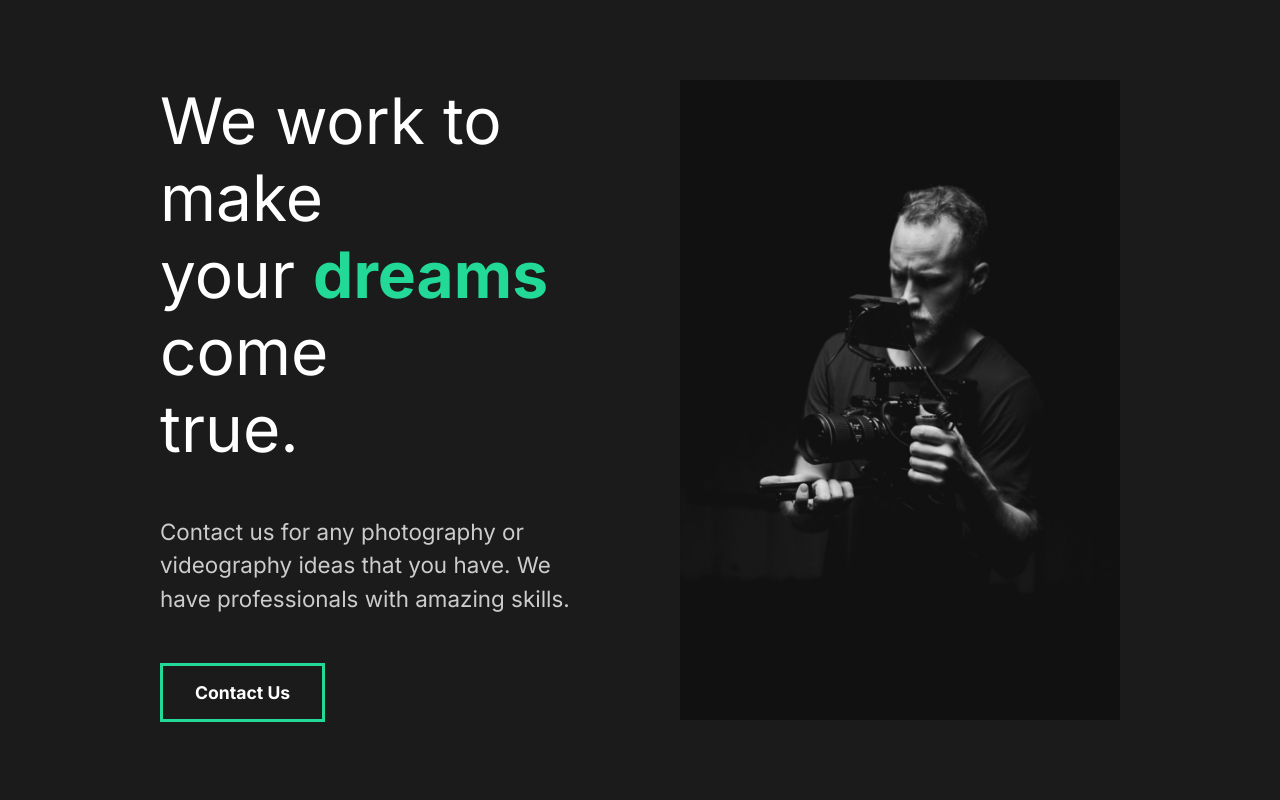
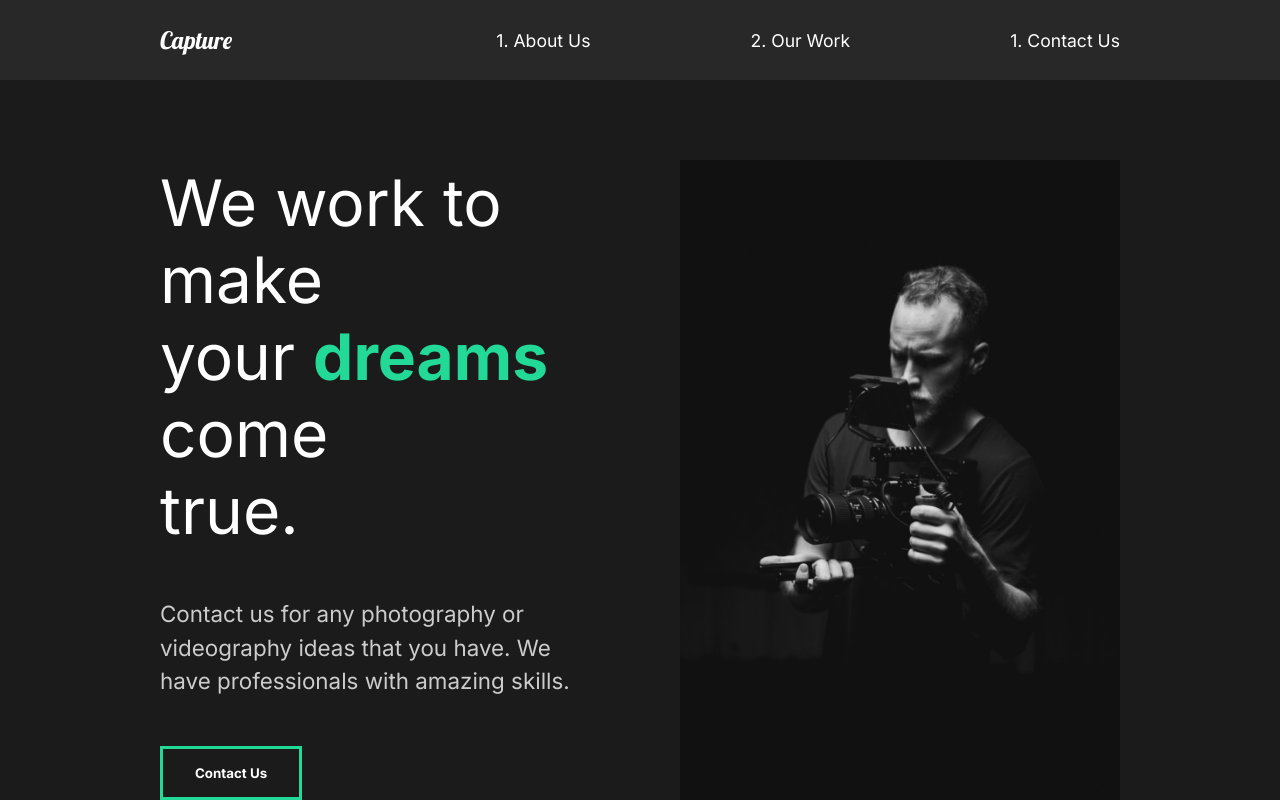
Before and after one commit to Ahsan-Masood98/react-app-portfolio, a React (Create React App) app: page / in a window 1280 px wide. Shown: the top 800 px of the page. Built offline with nearby package versions, Linux system fonts and the light colour scheme.

Commit message:
Creating Nav

```diff
--- a/src/App.js
+++ b/src/App.js
@@ -3,11 +3,12 @@
 import GlobalStyle from "./components/GlobalStyled";
 //Import Pages
 import AboutUs from "./pages/AboutUs";
-
+import Nav from "./components/Nav";
 function App() {
   return (
     <div className="App">
       <GlobalStyle />
+      <Nav />
       <AboutUs />
     </div>
   );
--- a/src/components/FaqSection.js
+++ b/src/components/FaqSection.js
@@ -1,8 +1,11 @@
 import React from "react";
+//Styles
+import styled from "styled-components";
+import { About, Description, Image, Hide } from "../styles";
 
 const FaqSection = () => {
   return (
-    <div className="faq">
+    <Faq>
       <h2>
         Any Questions <span>FAQ</span>
       </h2>
@@ -15,6 +18,7 @@
             Cupiditate, aspernatur.
           </p>
         </div>
+        <div className="faq-line"></div>
       </div>
       <div className="question">
         <h4>Daily Schedule</h4>
@@ -25,6 +29,7 @@
             Cupiditate, aspernatur.
           </p>
         </div>
+        <div className="faq-line"></div>
       </div>
       <div className="question">
         <h4>Different Payment Method</h4>
@@ -35,6 +40,7 @@
             Cupiditate, aspernatur.
           </p>
         </div>
+        <div className="faq-line"></div>
       </div>
       <div className="question">
         <h4>What Products Do You Offer?</h4>
@@ -45,9 +51,36 @@
             Cupiditate, aspernatur.
           </p>
         </div>
+        <div className="faq-line"></div>
       </div>
-    </div>
+    </Faq>
   );
 };
 
+const Faq = styled(About)`
+  display: block;
+  span {
+    display: block;
+  }
+  h2 {
+    padding-bottom: 2rem;
+    font-weight: lighter;
+  }
+  .faq-line {
+    background: #cccccc;
+    height: 0.2rem;
+    margin: 2rem 0rem;
+    width: 100%;
+  }
+  .question {
+    padding: 3rem 0rem;
+    cursor: pointer;
+  }
+  .answer {
+    padding: 2rem 0rem;
+    p {
+      padding: 1rem 0rem;
+    }
+  }
+`;
 export default FaqSection;
--- a/src/components/GlobalStyled.js
+++ b/src/components/GlobalStyled.js
@@ -4,15 +4,17 @@
    *{
     margin: 0;
     padding: 0;
-        box-sizing: border-box;
+    box-sizing: border-box
 }
+
 body{
     background: #1b1b1b;
     font-family: 'Inter', sans-serif;
+
 }
 button{
     font-weight: bold;
-        font-size: 1.1rem;
+    font-size: 1.1.rem;
     cursor: pointer;
     padding: 1rem 2rem;
     border: 3px solid #23d997;
@@ -34,19 +36,22 @@
     }
     h4{
         font-weight: bold;
-    }
-    span{
-        font-weight: bold;
-        color: #23d997;
+        font-size: 2rem;
+
     }
     a{
         font-size: 1.1rem;
     }
+    span{
+        font-weight: bold;
+        color:#23d997;
+    }
     p{
-        padding:3rem 0rem;
+        padding: 3rem 0rem;
         color: #ccc;
         font-size: 1.4rem;
         line-height: 150%;
     }
+
 `;
 export default GlobalStyle;
--- /dev/null
+++ b/src/components/Nav.js
@@ -0,0 +1,52 @@
+import React from "react";
+import styled from "styled-components";
+const Nav = () => {
+  return (
+    <StyledNav>
+      <h1>
+        <a id="logo" href="#">
+          Capture
+        </a>
+      </h1>
+      <ul>
+        <li>
+          <a href="#"> 1. About Us</a>
+        </li>
+        <li>
+          <a href="#"> 2. Our Work</a>
+        </li>
+        <li>
+          <a href="#"> 1. Contact Us</a>
+        </li>
+      </ul>
+    </StyledNav>
+  );
+};
+
+const StyledNav = styled.nav`
+  min-height: 10vh;
+  display: flex;
+  margin: auto;
+  justify-content: space-between;
+  align-items: center;
+  padding: 1rem 10rem;
+  background: #282828;
+  a {
+    color: white;
+    text-decoration: none;
+  }
+  ul {
+    display: flex;
+    list-style: none;
+  }
+  #logo {
+    font-size: 1.5rem;
+    font-family: "Lobster", cursive;
+    font-weight: lighter;
+  }
+  li {
+    padding-left: 10rem;
+    position: relative;
+  }
+`;
+export default Nav;
--- a/src/styles.js
+++ b/src/styles.js
@@ -25,6 +25,7 @@
     object-fit: cover;
   }
 `;
+
 export const Hide = styled.div`
   overflow: hidden;
 `;
```
Lines whose indentation alone changed are shown as unchanged.
